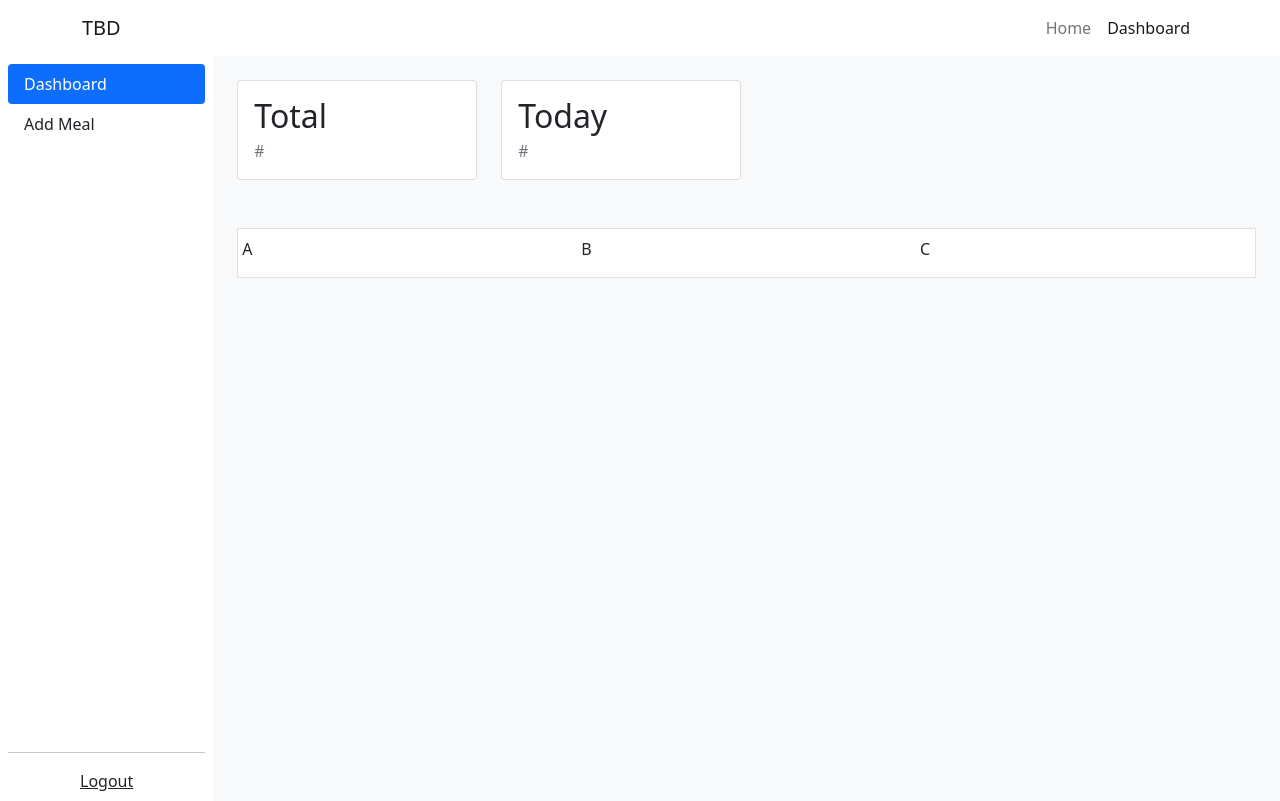
After one commit to jaisawhney/Calorie-Log, a Flask app: page /dashboard in a window 1280 px wide. The commit adds this page. Run offline with Flask 2, Linux system fonts and the light colour scheme.

Commit message:
Start dashboard and user CRUD

```diff
--- /dev/null
+++ b/blueprints/main/templates/dashboard.html
@@ -0,0 +1,57 @@
+{% extends "partials/base.html" %}
+{% set active_page = "dashboard" %}
+
+{% block content %}
+
+<div class="container-fluid p-0 h-100">
+    <div class="row h-100 w-100 m-0 p-0">
+        <div class="col-2 h-100 p-0 bg-d">
+            <div class="h-100 d-flex align-content-center flex-column p-2">
+                <ul class="nav nav-pills flex-column mb-auto">
+                    <li class="nav-item">
+                        <a href="#" class="nav-link active" aria-current="page">
+                            Dashboard
+                        </a>
+                    </li>
+                    <li>
+                        <a href="#" class="nav-link text-dark">
+                            Add Meal
+                        </a>
+                    </li>
+                </ul>
+                <hr>
+                <a href="{{ url_for('main.logout_user') }}" class="text-center text-dark">Logout</a>
+            </div>
+        </div>
+        <div class="col-10 bg-light d-flex align d-flex flex-column p-0">
+            <div class="cards d-flex flex-row m-4">
+                <div class="card" style="width: 15rem;">
+                    <div class="card-body">
+                        <h2 class="card-title">Total</h2>
+                        <p class="card-subtitle text-muted">#</p>
+                    </div>
+                </div>
+
+                <div class="card mx-4" style="width: 15rem;">
+                    <div class="card-body">
+                        <h2 class="card-title">Today</h2>
+                        <p class="card-subtitle text-muted">#</p>
+                    </div>
+                </div>
+
+            </div>
+            <div class="row border bg-white g-2 m-4">
+                <div class="col-12 col-sm-4">
+                    <p>A</p>
+                </div>
+                <div class="col-12 col-sm-4">
+                    <p>B</p>
+                </div>
+                <div class="col-12 col-sm-4">
+                    <p>C</p>
+                </div>
+            </div>
+        </div>
+    </div>
+</div>
+{% endblock %}
--- a/blueprints/main/templates/index.html
+++ b/blueprints/main/templates/index.html
@@ -2,13 +2,13 @@
 {% set active_page = "index" %}
 
 {% block content %}
-<section class="h-100">
+<section class="fill">
     <div class="container-fluid h-100">
         <header class="h-100 d-flex align-items-center justify-content-center">
             <div class="text-center">
                 <h1 class="display-2">TBD</h1>
                 <p class="lead">Site description</p>
-                <a href="#" class="btn btn-primary btn-md">Get Started</a>
+                <a href="/dashboard" class="btn btn-primary btn-md">Get Started</a>
             </div>
         </header>
     </div>
--- a/blueprints/main/views.py
+++ b/blueprints/main/views.py
@@ -1,4 +1,4 @@
-from flask import Blueprint, render_template
+from flask import Blueprint, render_template, redirect, url_for
 
 view = Blueprint("main", __name__, template_folder="templates")
 
@@ -11,3 +11,18 @@ def index():
 @view.route("/dashboard")
 def show_dashboard():
     return render_template("dashboard.html")
+
+
+@view.route("/login")
+def login():
+    return redirect(url_for("main.index"))
+
+
+@view.route("/register")
+def register():
+    return redirect(url_for("main.index"))
+
+
+@view.route("/logout")
+def logout_user():
+    return redirect(url_for("main.index"))
--- a/static/styles/styles.css
+++ b/static/styles/styles.css
@@ -1,6 +1,3 @@
-html, body {
-    padding: 0;
-    margin: 0;
-    height: 100%;
-    min-height: 100%;
+.fill {
+    height: calc(100vh - 55px);
 }
--- a/templates/partials/base.html
+++ b/templates/partials/base.html
@@ -13,9 +13,14 @@
 <body>
 {% include "partials/nav.html" %}
 
-<main class="vh-100">
-{% block content %}
+<main class="fill">
+    {% block content %}
     {% endblock %}
 </main>
+
+
+<script src="https://cdn.jsdelivr.net/npm/bootstrap@5.0.2/dist/js/bootstrap.bundle.min.js"
+        integrity="sha384-MrcW6ZMFYlzcLA8Nl+NtUVF0sA7MsXsP1UyJoMp4YLEuNSfAP+JcXn/tWtIaxVXM"
+        crossorigin="anonymous"></script>
 </body>
 </html>
--- a/templates/partials/nav.html
+++ b/templates/partials/nav.html
@@ -1,4 +1,4 @@
-<nav class="navbar navbar-expand-md navbar-light fixed-top">
+<nav class="navbar navbar-expand-md navbar-light">
     <div class="container">
         <p class="navbar-brand p-0 m-0">TBD</p>
         <button class="navbar-toggler" type="button" data-bs-toggle="collapse"
@@ -8,10 +8,10 @@
         <div class="collapse navbar-collapse" id="navbar-links">
             <ul class="navbar-nav ms-auto">
                 <li class="nav-item">
-                    <a class="nav-link {{ 'active' if active_page == 'index' else '' }}" href="/">Home</a>
+                    <a class="nav-link {{ 'active' if active_page == 'index' else '' }}" href="{{ url_for('main.index') }}">Home</a>
                 </li>
                 <li class="nav-item">
-                    <a class="nav-link {{ 'active' if active_page == 'dashboard' else '' }}" href="/dashboard">Dashboard</a>
+                    <a class="nav-link {{ 'active' if active_page == 'dashboard' else '' }}" href="{{ url_for('main.show_dashboard') }}">Dashboard</a>
                 </li>
             </ul>
         </div>
```
Also changed, not shown: blueprints/users/views.py (+55 -3 lines).
